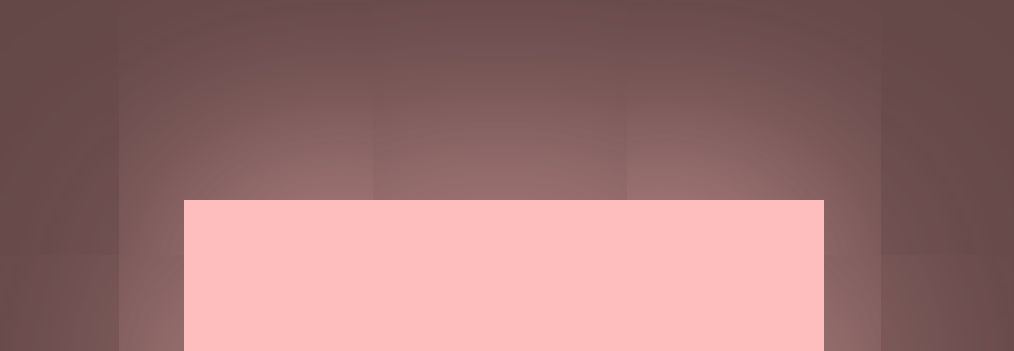
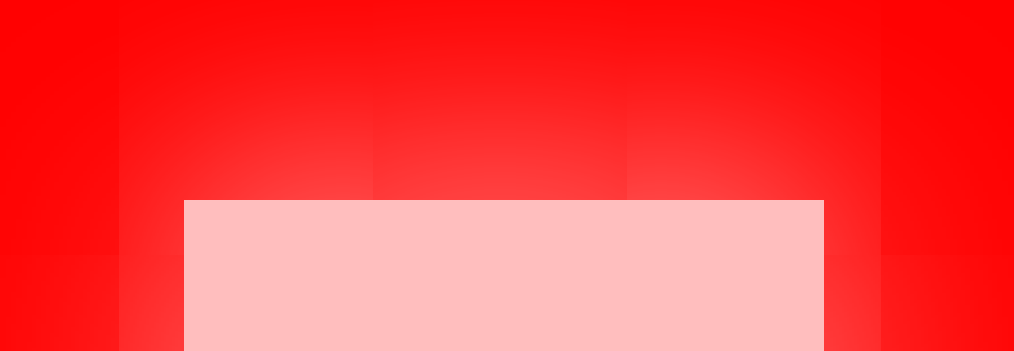
Before and after one commit to AhmadShafiq81/Scorpions, a plain HTML site: page index.html in a window 1280 px wide. Shown: the top 351 px of the page, without its empty margins (136-1150 px from the left). Drawn offline with Linux system fonts and the light colour scheme.

Commit message:
Update style.css

```diff
--- a/style.css
+++ b/style.css
@@ -4,9 +4,10 @@ body, html{
     font-family: 'Courier New', Courier, monospace;
 }
 .main-body{
-    height: 100vh;
+    height: 100dvh;
     display: flex;
-    background-color: rgb(100, 71, 71);
+/*     background-color: rgb(100, 71, 71); */
+    background-color:red;
 }
 .content{
     background-color: rgb(255, 190, 190);
```
